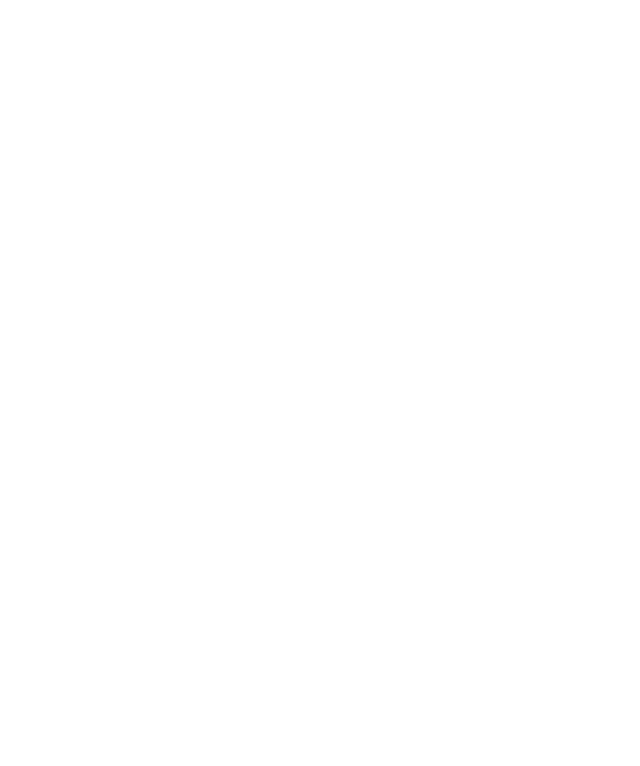
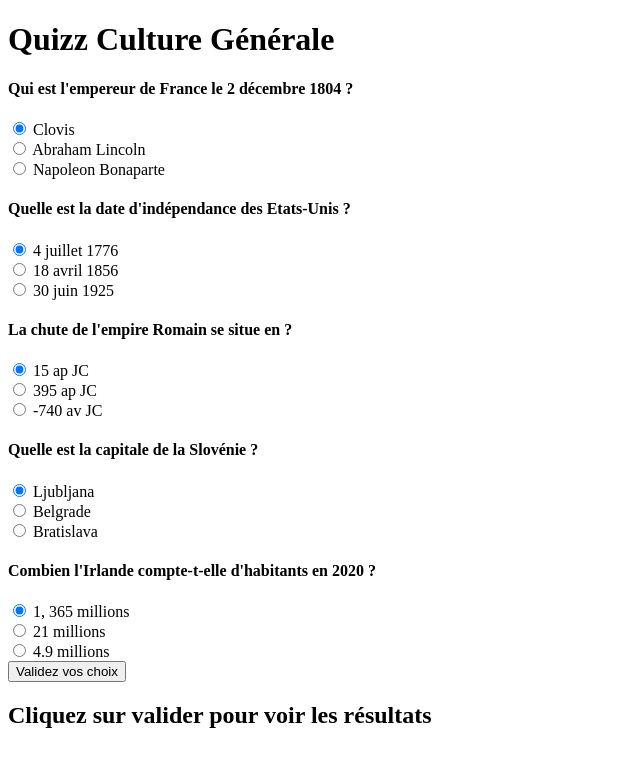
Before and after one commit to DeepBlue789/quizz_Javascript, a plain HTML site: page index.html in a window 1280 px wide. Shown: the whole page, without its empty margins (0-640 px from the left). Drawn offline with Linux system fonts and the light colour scheme.

Commit message:
Rajout des questions en HTML

```diff
--- a/index.html
+++ b/index.html
@@ -9,6 +9,106 @@
 </head>
 <body>
 
+    <h1>Quizz Culture Générale</h1>
+
+    <div class="container-global">
+        <form class="form-quizz">
+            <div class="question-block">
+                <h4> Qui est l'empereur de France le 2 décembre 1804 ?</h4>
+
+                <div>
+                    <input type="radio" id="Clovis" name="q1" value="a" checked>
+                    <label for="Clovis">Clovis</label>
+                </div>
+                <div>
+                    <input type="radio" id="Lincoln" name="q1" value="b">
+                    <label for="Lincoln">Abraham Lincoln</label>
+                </div>
+                <div>
+                    <input type="radio" id="Bonaparte" name="q1" value="c">
+                    <label for="Bonaparte">Napoleon Bonaparte</label>
+                </div>
+            </div>
+
+            <div class="question-block">
+                <h4> Quelle est la date d'indépendance des Etats-Unis ?</h4>
+
+                <div>
+                    <input type="radio" id="date1" name="q2" value="a" checked>
+                    <label for="date1">4 juillet 1776</label>
+                </div>
+                <div>
+                    <input type="radio" id="date2" name="q2" value="b">
+                    <label for="date2">18 avril 1856</label>
+                </div>
+                <div>
+                    <input type="radio" id="date3" name="q2" value="c">
+                    <label for="date3">30 juin 1925</label>
+                </div>
+            </div>
+
+            <div class="question-block">
+                <h4> La chute de l'empire Romain se situe en ?</h4>
+
+                <div>
+                    <input type="radio" id="date4" name="q3" value="a" checked>
+                    <label for="date4">15 ap JC</label>
+                </div>
+                <div>
+                    <input type="radio" id="date5" name="q3" value="b">
+                    <label for="date5">395 ap JC</label>
+                </div>
+                <div>
+                    <input type="radio" id="date6" name="q3" value="c">
+                    <label for="date6">-740 av JC</label>
+                </div>
+            </div>
+
+            <div class="question-block">
+                <h4> Quelle est la capitale de la Slovénie ?</h4>
+
+                <div>
+                    <input type="radio" id="Ljubljana" name="q4" value="a" checked>
+                    <label for="Ljubljana">Ljubljana</label>
+                </div>
+                <div>
+                    <input type="radio" id="Belgrade" name="q4" value="b">
+                    <label for="Belgrade">Belgrade</label>
+                </div>
+                <div>
+                    <input type="radio" id="Bratislava" name="q4" value="c">
+                    <label for="Bratislava">Bratislava</label>
+                </div>
+            </div>
+
+            <div class="question-block">
+                <h4> Combien l'Irlande compte-t-elle d'habitants en 2020 ?</h4>
+
+                <div>
+                    <input type="radio" id="m1" name="q5" value="a" checked>
+                    <label for="m1">1, 365 millions</label>
+                </div>
+                <div>
+                    <input type="radio" id="m2" name="q5" value="b">
+                    <label for="m2">21 millions</label>
+                </div>
+                <div>
+                    <input type="radio" id="m3" name="q5" value="c">
+                    <label for="m3">4.9 millions</label>
+                </div>
+            </div>
+
+            <button type="submit">Validez vos choix</button>
+
+        </form>
+
+        <div class="resultats">
+            <h2>Cliquez sur valider pour voir les résultats</h2>
+            <p class="aide"></p>
+            <p class="note"></p>
+        </div>
+    </div>
+
     <script src="script.js"></script>
 </body>
 </html>
```
